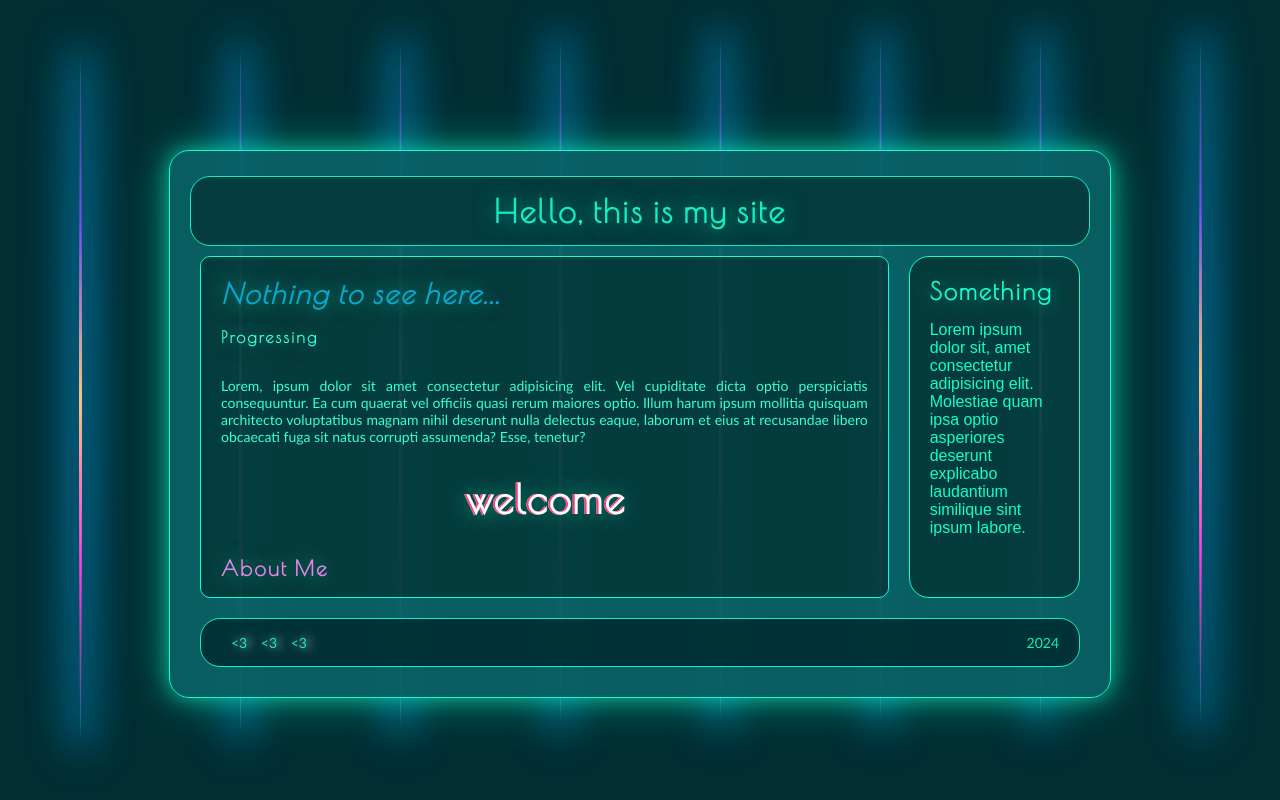
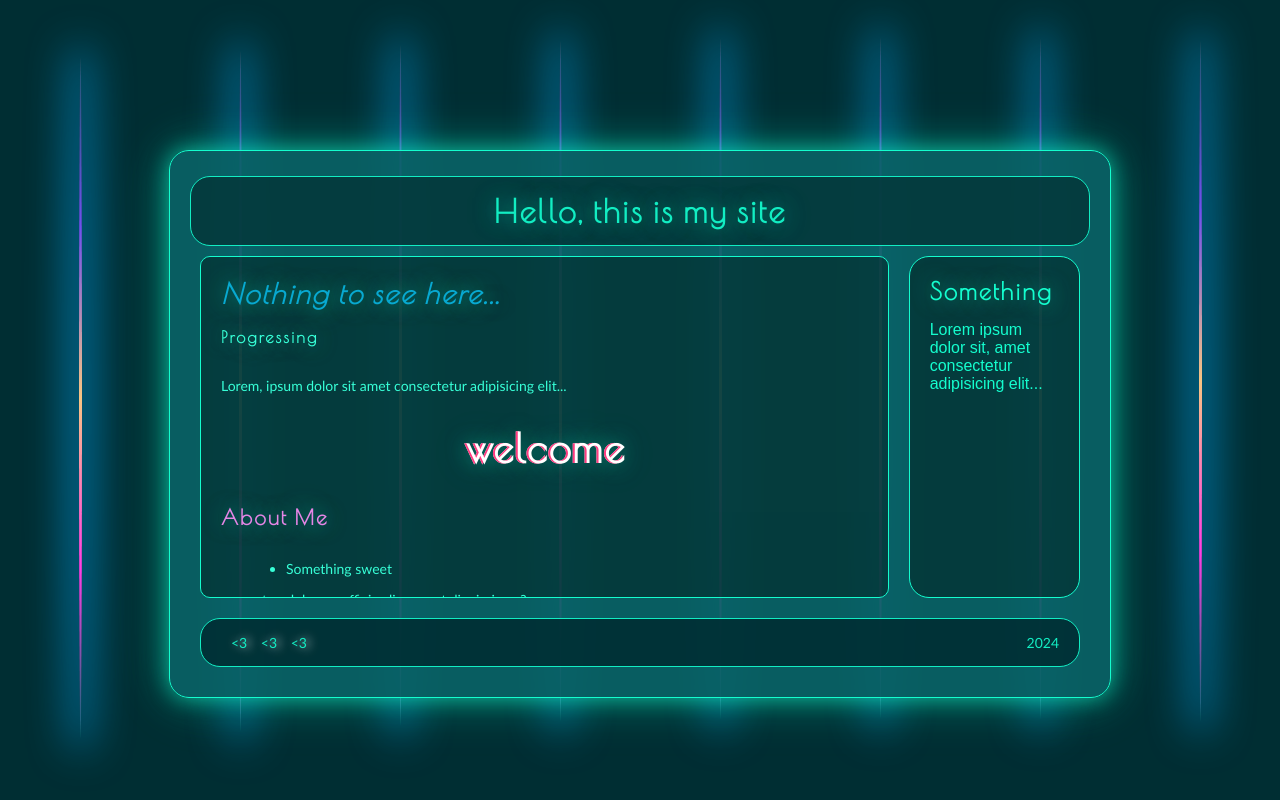
Before and after one commit to Kharmaa/MySite, a plain HTML site: page index.html in a window 1280 px wide. Drawn offline with nearby package versions, Linux system fonts and the light colour scheme.

Commit message:
Update index.html

```diff
--- a/index.html
+++ b/index.html
@@ -1,5 +1,5 @@
 <!DOCTYPE html>
-<html>
+<html lang="en">
 <head>
 <meta name="viewport" content="width=device-width, initial-scale=1.0">
 <title>MySite</title>
@@ -7,64 +7,43 @@
 <link href='https://fonts.googleapis.com/css?family=Poiret+One' rel='stylesheet' type='text/css'>
 </head>
 <body>
-
-
 <div class="content">
-
     <div id="header">
-        <h1>Hello, this is my site </h1>
-
+        <h1>Hello, this is my site</h1>
     </div>
-
     <div class="columns">
-
         <div class="teksti">
             <h1><i>Nothing to see here...</i></h1>
             <br>
-
-
             <h3></h3>
             <br>
-
-            <p>Lorem, ipsum dolor sit amet consectetur adipisicing elit. Vel cupiditate dicta optio perspiciatis consequuntur. Ea cum quaerat vel officiis quasi rerum maiores optio. Illum harum ipsum mollitia quisquam architecto voluptatibus magnam nihil deserunt nulla delectus eaque, laborum et eius at recusandae libero obcaecati fuga sit natus corrupti assumenda? Esse, tenetur?</p>
+            <p>Lorem, ipsum dolor sit amet consectetur adipisicing elit...</p>
             <br>
-
             <h1 class="glitch">welcome</h1>
+            <br><br>
+            <h2><b>About Me</b></h2>
             <br>
-            <br>
-            <h2><b>About Me</b></h2>
-
-
-            <br>
-            <br>
-
+            <ul>
                 <li>Something sweet</li>
-
-
-            <p>spernatur, dolorum officia aliquam ut dignissimos? Nobis voluptatibus architecto saepe aliquam accusamus. Fuga amet voluptatibus ipsa, facere ea accusamus eligendi nihil nulla laboriosam eveniet totam dolores odit! Neque porro temporibus, repudiandae unde architecto laudantium quis saepe voluptatibus officia sapiente beatae, consequatur dolore aspernatur debitis. Aliquam perferendis, odit minima voluptates dolore architecto nam ab maiores, libero debitis reiciendis explicabo! Eaque officia maiores, vel vero saepe minus officiis voluptatem libero, tenetur nobis facilis, laudantium voluptas aliquam eveniet delectus alias! Nemo voluptas assumenda quidem aliquid perferendis facere. Odit illum ipsam velit sit? Placeat magni pariatur autem sint in excepturi sunt unde, eius ipsa illo.</p>
+            </ul>
+            <p>spernatur, dolorum officia aliquam ut dignissimos?...</p>
+            <p>Lorem ipsum dolor sit amet, consectetur adipisicing elit. Numquam atque at quos velit necessitatibus? Doloribus officia doloremque, quo consequatur aliquid consectetur. Sint atque, accusantium fugit impedit nisi labore excepturi nam dignissimos est ipsam dolores eaque explicabo totam facere deserunt unde. Neque placeat sunt dignissimos consequuntur, blanditiis harum eaque officiis recusandae corrupti vel, modi fugiat minus numquam, incidunt qui sit facere magni quas delectus quia dolorem nihil quae quidem. Nesciunt voluptatum saepe quisquam alias ad. Laboriosam enim optio nobis ratione voluptatum numquam asperiores eum, necessitatibus dolorum ex sapiente, aliquam aut dolores culpa perspiciatis? Aspernatur sapiente quidem quibusdam. Pariatur in ea iste!</p>
+            <p>Lorem ipsum dolor sit amet, consectetur adipisicing elit. Obcaecati, facere vero, architecto odio itaque nobis quae nihil omnis, praesentium libero incidunt excepturi nisi dignissimos nulla. Deserunt tenetur neque quibusdam! Consectetur pariatur voluptate facilis nulla, labore, excepturi, ratione optio illo assumenda fugit quaerat? Asperiores aperiam eligendi nisi ipsum necessitatibus, esse repudiandae?</p>
         </div>
-
-
-
         <div class="info-box">
             <h2>Something</h2>
-            <p>Lorem ipsum dolor sit, amet consectetur adipisicing elit. Molestiae quam ipsa optio asperiores deserunt explicabo laudantium similique sint ipsum labore.</p>
+            <p>Lorem ipsum dolor sit, amet consectetur adipisicing elit...</p>
         </div>
     </div>
-
-
-
     <footer>
         <div class="footerlinkit">
             <a href="#"><3</a>
             <a href="#"><3</a>
             <a href="#"><3</a>
         </div>
-
         <p>2024</p>
     </footer>
 </div>
-
 <div class="lines">
     <div class="line" style="animation-delay: 0s;"></div>
     <div class="line" style="animation-delay: 0.2s;"></div>
@@ -75,8 +54,6 @@
     <div class="line" style="animation-delay: 1.2s;"></div>
     <div class="line" style="animation-delay: 1.4s;"></div>
 </div>
-
 <script src="script.js"></script>
-
 </body>
 </html>
```
Lines whose indentation alone changed are shown as unchanged.
